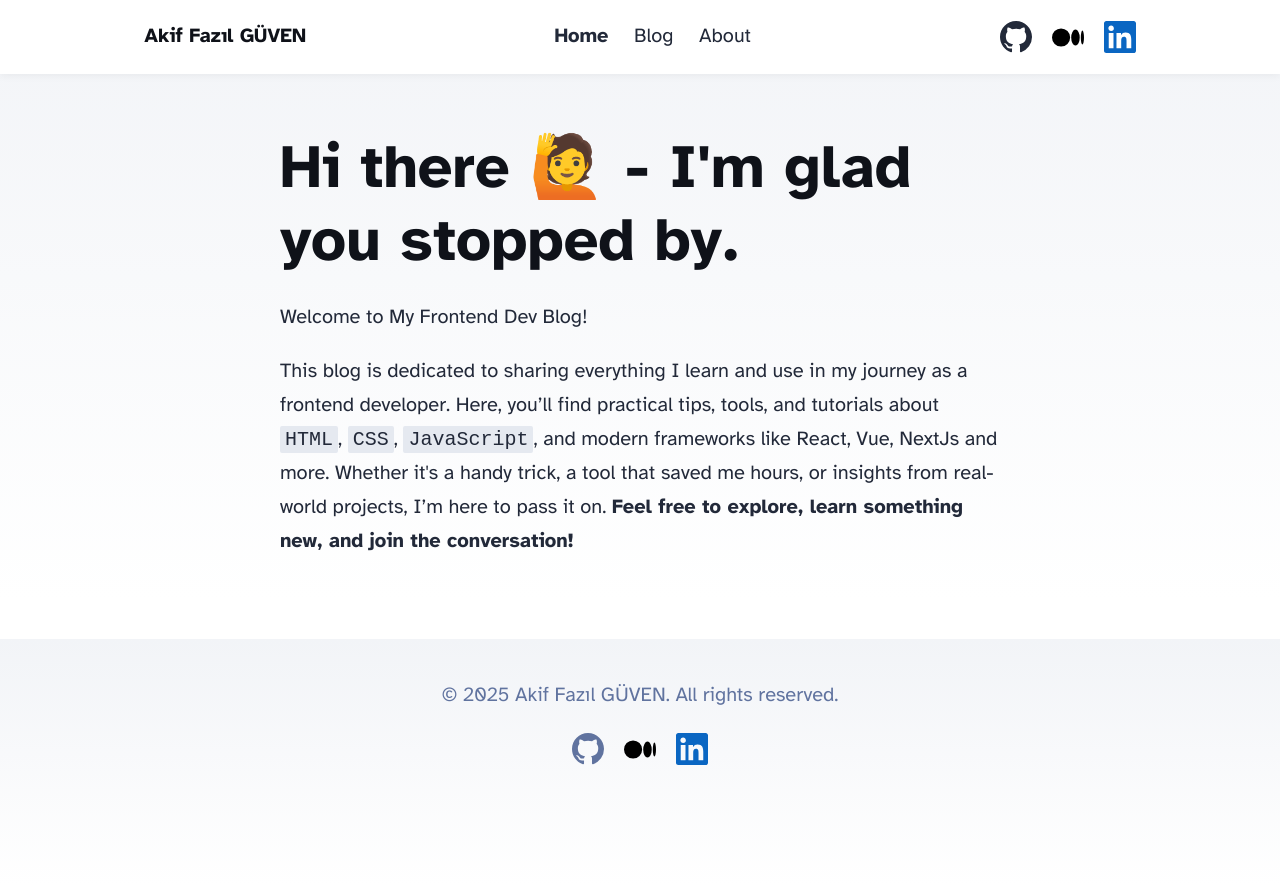
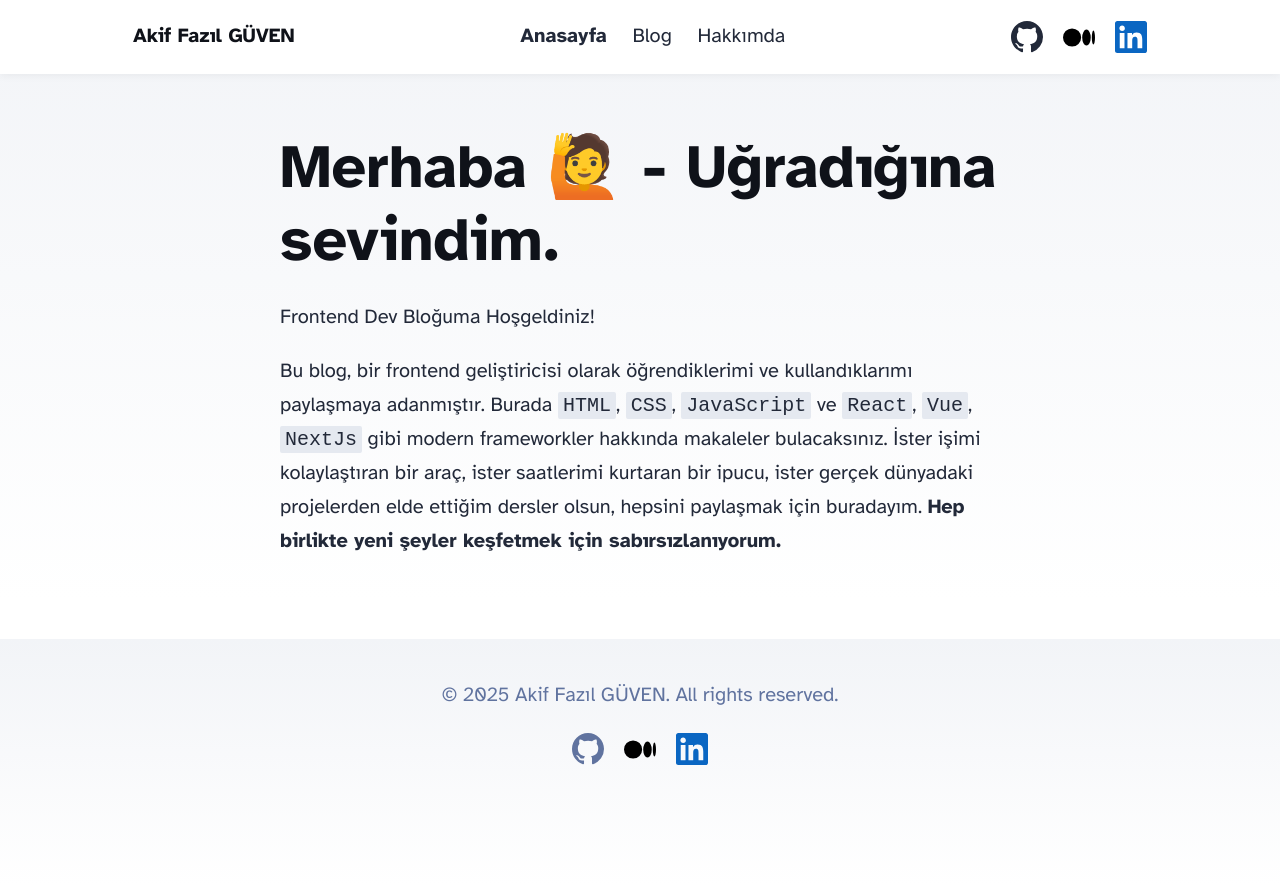
Before and after one commit to zhoommer/blog, an Astro site: page / in a window 1280 px wide. Built offline with nearby package versions, Linux system fonts and the light colour scheme; Astro itself is replaced by a stand-in of ours.

Commit message:
changed lang

```diff
--- a/src/components/Header.astro
+++ b/src/components/Header.astro
@@ -7,9 +7,9 @@ import { SITE_TITLE } from '../consts';
 	<nav>
 		<h2><a href="/">{SITE_TITLE}</a></h2>
 		<div class="internal-links">
-			<HeaderLink href="/">Home</HeaderLink>
+			<HeaderLink href="/">Anasayfa</HeaderLink>
 			<HeaderLink href="/blog">Blog</HeaderLink>
-			<HeaderLink href="/about">About</HeaderLink>
+			<HeaderLink href="/about">Hakkımda</HeaderLink>
 		</div>
 		<div class="social-links">
 			<a href="https://github.com/zhoommer" target="_blank">
--- a/src/pages/index.astro
+++ b/src/pages/index.astro
@@ -13,20 +13,16 @@ import { SITE_TITLE, SITE_DESCRIPTION } from '../consts';
 	<body>
 		<Header />
 		<main>
-			<h1>Hi there 🙋 - I'm glad you stopped by.</h1>
+			<h1>Merhaba 🙋 - Uğradığına sevindim.</h1>
 			<p>
-        Welcome to My Frontend Dev Blog!
+        Frontend Dev Bloğuma Hoşgeldiniz!
       </p>
 
       <p>
-
-        This blog is dedicated to sharing everything I learn and use in my journey as a frontend developer.
-
-        Here, you’ll find practical tips, tools, and tutorials about <code>HTML</code>, <code>CSS</code>, <code>JavaScript</code>, and modern frameworks like React, Vue, NextJs and more.
-
-        Whether it's a handy trick, a tool that saved me hours, or insights from real-world projects, I’m here to pass it on.
-
-        <b>Feel free to explore, learn something new, and join the conversation!</b>
+        Bu blog, bir frontend geliştiricisi olarak öğrendiklerimi ve kullandıklarımı paylaşmaya adanmıştır.
+        Burada <code>HTML</code>, <code>CSS</code>, <code>JavaScript</code> ve <code>React</code>, <code>Vue</code>, <code>NextJs</code> gibi modern frameworkler hakkında makaleler bulacaksınız.
+        İster işimi kolaylaştıran bir araç, ister saatlerimi kurtaran bir ipucu, ister gerçek dünyadaki projelerden elde ettiğim dersler olsun, hepsini paylaşmak için buradayım.
+        <b>Hep birlikte yeni şeyler keşfetmek için sabırsızlanıyorum.</b>
 			</p>
 		</main>
 		<Footer />
```
Also changed, not shown: src/pages/about.astro (+5 -13 lines).
